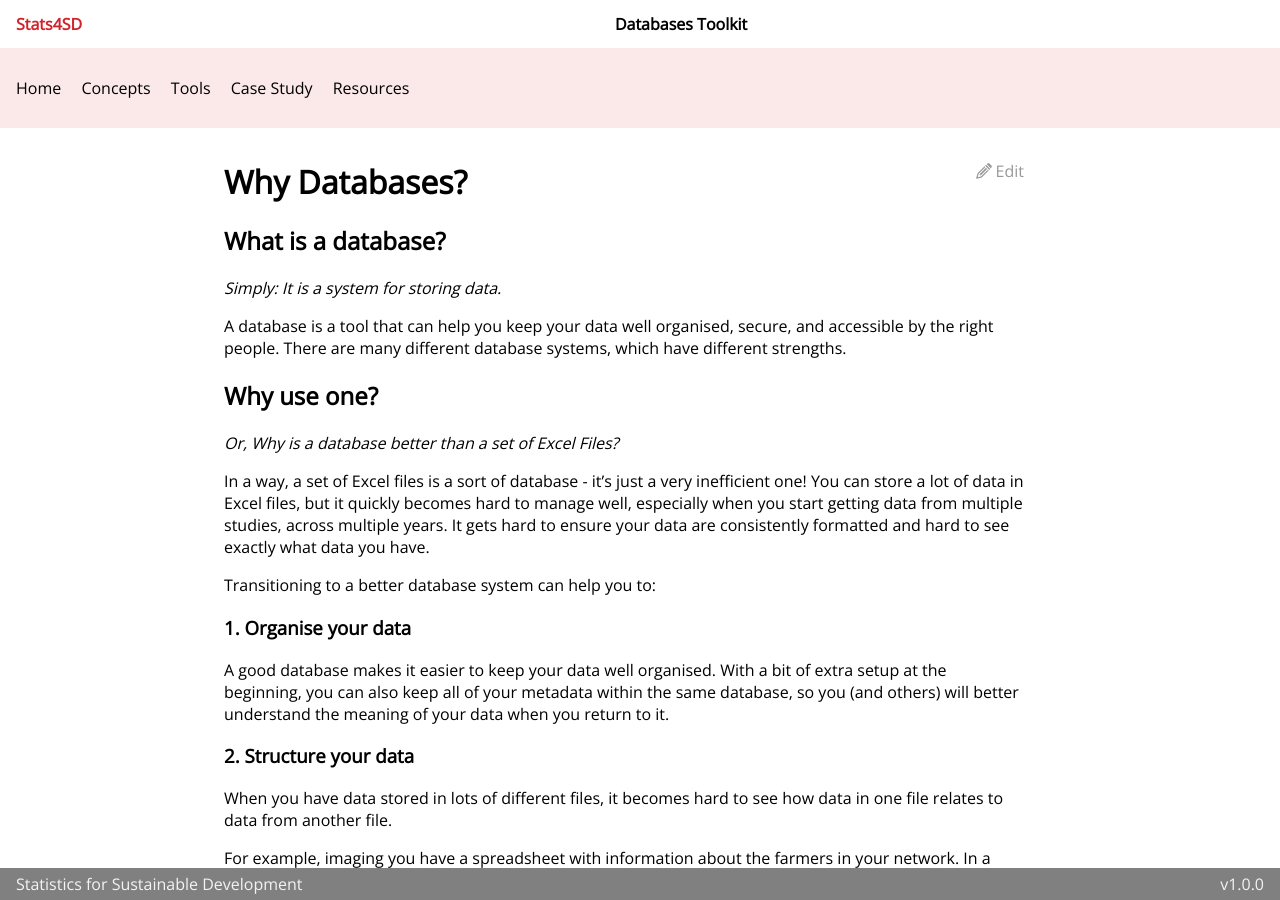
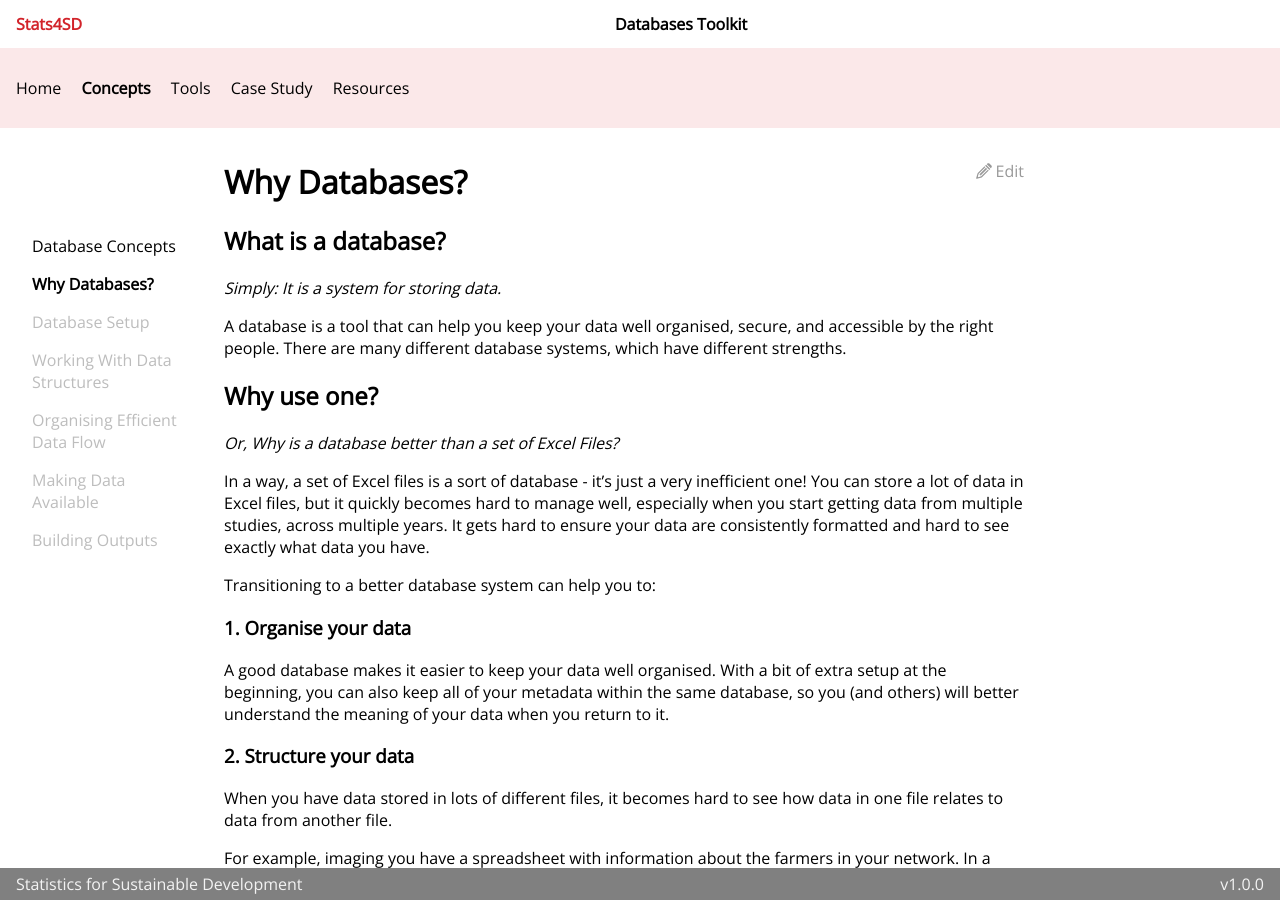
Before and after one commit to stats4sd/Installation-Guides, a Jekyll site: the page built from guides/Concepts/WhatWhyDb/whatandwhydb.md, in a window 1280 px wide and 900 px high. Built offline with Jekyll 4.4.1, drawn with Linux system fonts in a browser that asks for light colours; our own code applies the rules of GitHub Pages for plain Markdown files.

Commit message:
WIP, trying to get WhatWhyDb to appear. Currently, sidebar menu item is active, but /concepts/whatandwhydb returns the Concepts intro page. Minor change to Heidi.md also isn't reflected in the Heidi tools page.

```diff
--- a/_data/pagesMeta.yaml
+++ b/_data/pagesMeta.yaml
@@ -16,13 +16,12 @@ sectionPages:
     - title: Database Concepts
       url: /concepts/introduction
     - title: Why Databases?
-      url: /concepts/introduction
-      disabled: true
+      url: /concepts/whatandwhydb
     - title: Database Setup
       url: /concepts/introduction
       disabled: true
     - title: Working With Data Structures
-      url: /concepts/introduction
+      url: /concepts/data-structures
       disabled: true
     - title: Organising Efficient Data Flow
       url: /concepts/introduction
--- a/guides/Concepts/WhatWhyDb/whatandwhydb.md
+++ b/guides/Concepts/WhatWhyDb/whatandwhydb.md
@@ -1,3 +1,9 @@
+---
+layout: default
+section: Concepts
+title: Why Databases?
+permalink: /concepts/whatandwhydb
+---
 # Why Databases?
 
 ## What is a database?
```
Also changed, not shown: guides/Tools/HeidiInstall/Heidi.md (+1 -1 lines), README.md.
